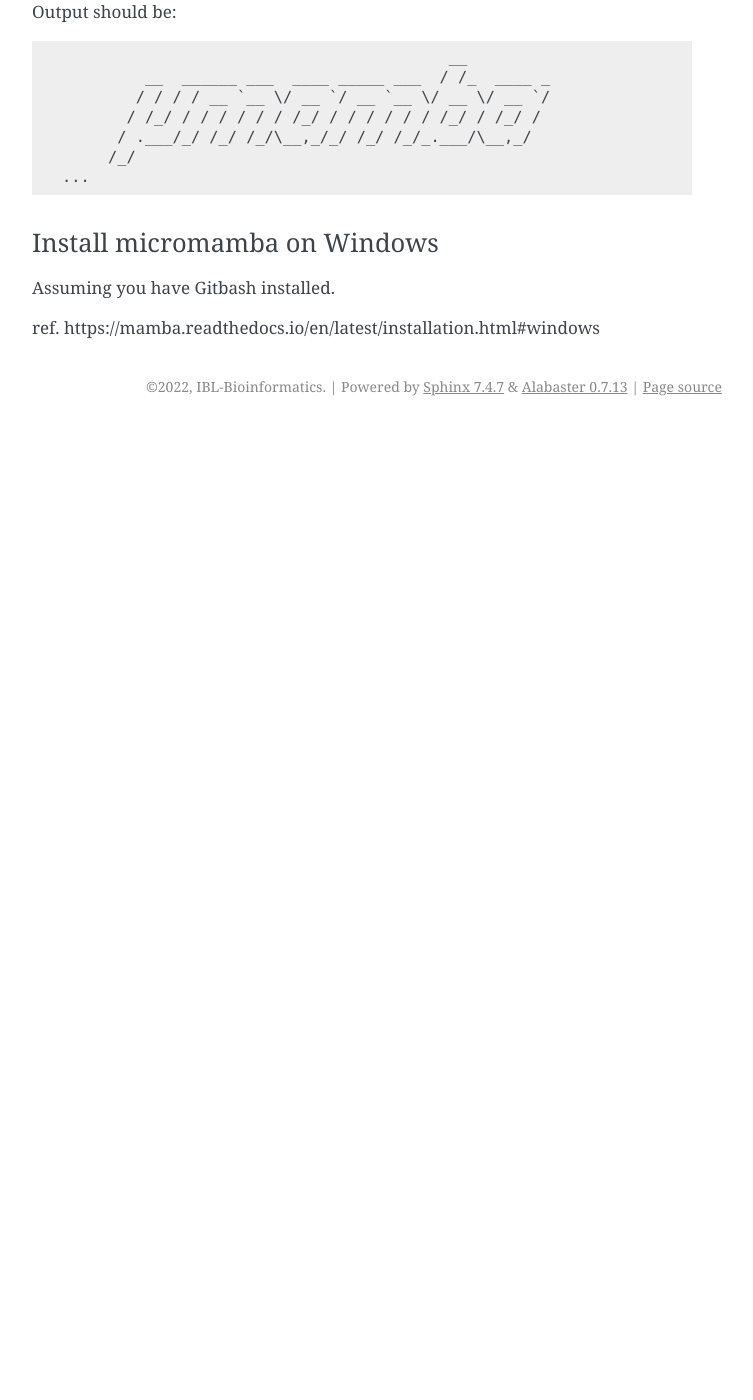
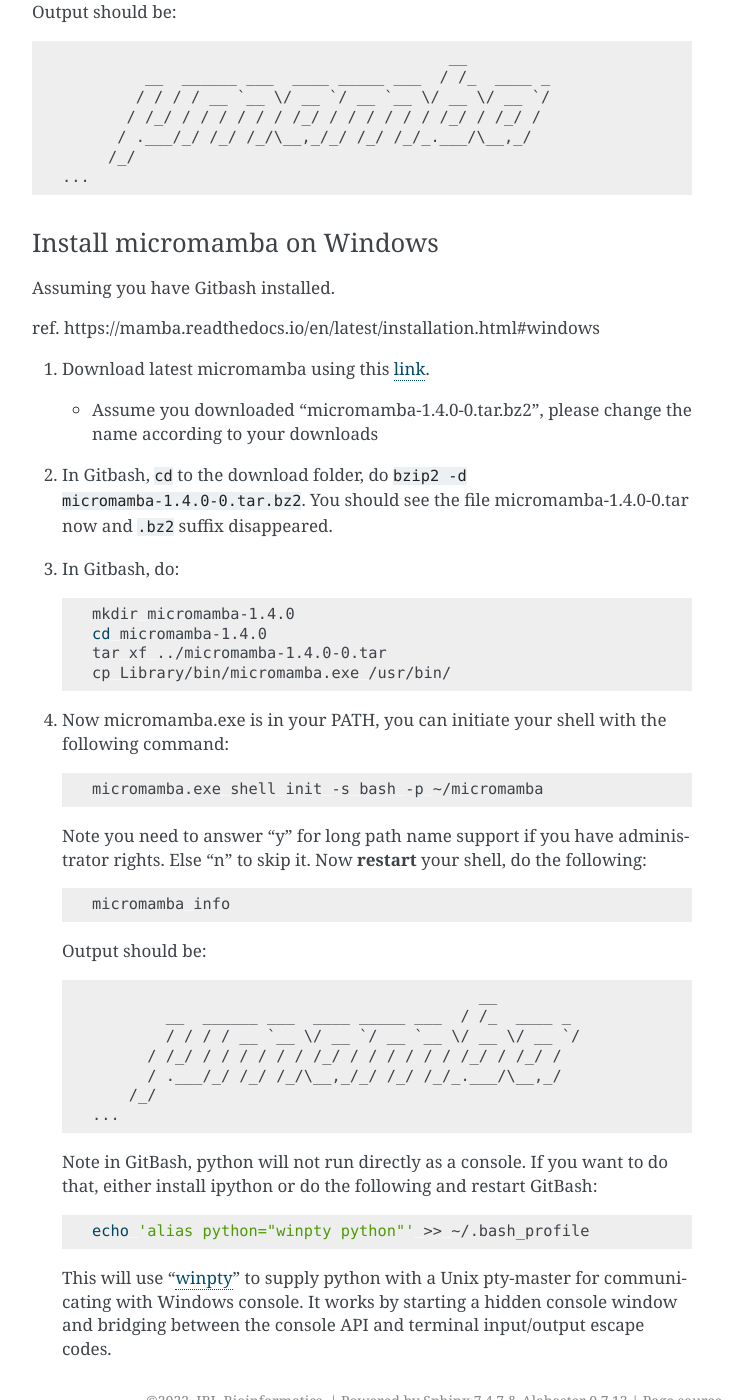
Before and after one commit to snail123815/IBL-bioinfomatics-wiki, a Sphinx documentation site: the page built from docs/source/basic_tools/micromamba.md, in a window 1280 px wide and 1400 px high, scrolled down 1670 px. Shown: the whole window, without its empty margins (388-1141 px from the left). Built offline with Sphinx 7.4.7, drawn with Linux system fonts in a browser that asks for light colours; before the commit the page ends 2096 px from its top, so only the background shows below that.

Commit message:
Add Windows turtoral

````diff
--- a/docs/source/basic_tools/micromamba.md
+++ b/docs/source/basic_tools/micromamba.md
@@ -86,3 +86,47 @@
 Assuming you have Gitbash installed.
 
 ref. https://mamba.readthedocs.io/en/latest/installation.html#windows
+
+1. Download latest micromamba using this [link](https://micro.mamba.pm/api/micromamba/win-64/latest).
+   - Assume you downloaded "micromamba-1.4.0-0.tar.bz2", please change the name according to your downloads
+2. In Gitbash, `cd` to the download folder, do `bzip2 -d micromamba-1.4.0-0.tar.bz2`. You should see the file micromamba-1.4.0-0.tar now and `.bz2` suffix disappeared.
+3. In Gitbash, do:
+
+   ```shell
+   mkdir micromamba-1.4.0
+   cd micromamba-1.4.0
+   tar xf ../micromamba-1.4.0-0.tar
+   cp Library/bin/micromamba.exe /usr/bin/
+   ```
+
+4. Now micromamba.exe is in your PATH, you can initiate your shell with the following command:
+
+   ```shell
+   micromamba.exe shell init -s bash -p ~/micromamba
+   ```
+
+   Note you need to answer "y" for long path name support if you have administrator rights. Else "n" to skip it. Now **restart** your shell, do the following:
+
+   ```shell
+   micromamba info
+   ```
+
+   Output should be:
+
+   ```
+                                             __
+           __  ______ ___  ____ _____ ___  / /_  ____ _
+           / / / / __ `__ \/ __ `/ __ `__ \/ __ \/ __ `/
+         / /_/ / / / / / / /_/ / / / / / / /_/ / /_/ /
+         / .___/_/ /_/ /_/\__,_/_/ /_/ /_/_.___/\__,_/
+       /_/
+   ...
+   ```
+
+   Note in GitBash, python will not run directly as a console. If you want to do that, either install ipython or do the following and restart GitBash:
+
+   ```shell
+   echo 'alias python="winpty python"' >> ~/.bash_profile
+   ```
+
+   This will use "[winpty](https://github.com/rprichard/winpty)" to supply python with a Unix pty-master for communicating with Windows console. It works by starting a hidden console window and bridging between the console API and terminal input/output escape codes.
````
